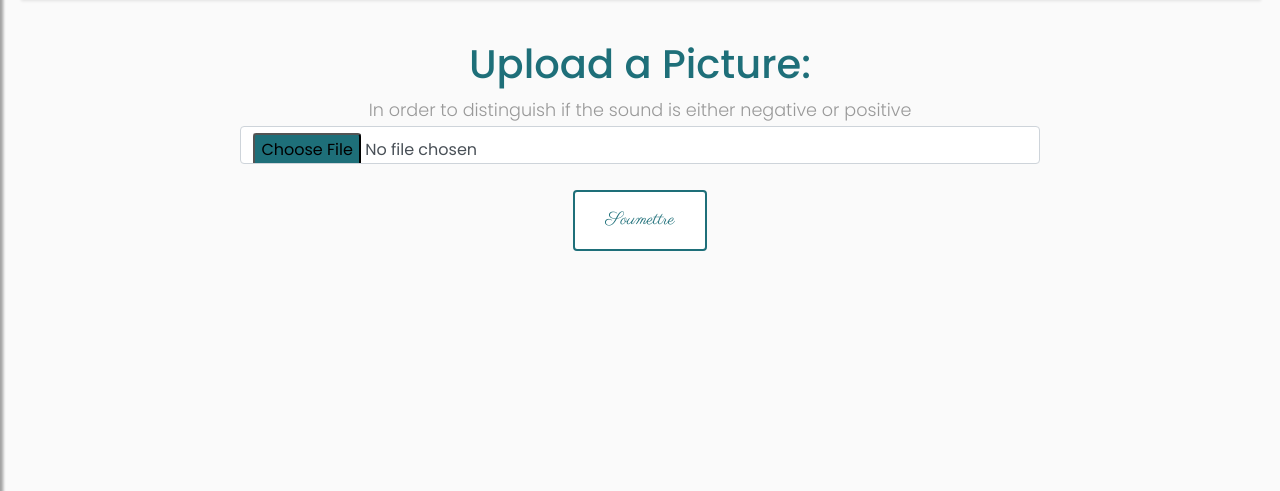
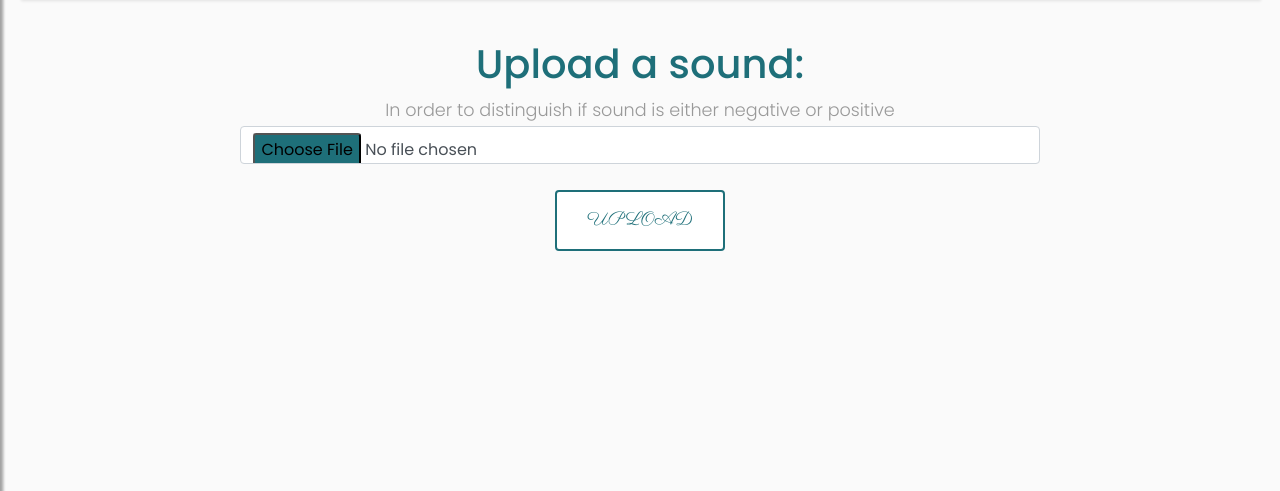
Before and after one commit to Clementadm/FastApi_Master, a FastAPI app: page /Sound in a window 1280 px wide. Shown: the part 131-622 px from the top of the page. Run offline with FastAPI, Linux system fonts and the light colour scheme; some libraries are stand-ins or nearby versions.

Commit message:
[upd] Sound.html

```diff
--- a/templates/Sound.html
+++ b/templates/Sound.html
@@ -3,16 +3,16 @@
   'include/sidebar.html' %}
 
 <body>
-  <h1>Upload a Picture:</h1>
-  <form method="post" action="/submitted_files/" style="margin:0 auto;width:800px;" enctype="multipart/form-data">
+  <h1>Upload a sound:</h1>
+  <form method="post" action="/submitted_sound/" style="margin:0 auto;width:800px;" enctype="multipart/form-data">
       <div class="form-row">
-        <p style="margin:0 auto;">In order to distinguish if the sound is either negative or positive </p>
+        <p style="margin:0 auto;">In order to distinguish if sound is either negative or positive </p>
       </div>
 
       <div class="mb-3">
           <input class="form-control" type="file" name="file_input" id="formFile">
       </div>
-      <button type="submit" class="btn btn-primary">Soumettre</button>
+      <button type="submit" class="btn btn-primary">UPLOAD</button>
     </form>
 </body>
 </html>
```
Also changed, not shown: static/file_upload/Picture/fb4ead9c-dcc3-4576-8b29-94379ac08add.jpg (deleted).
